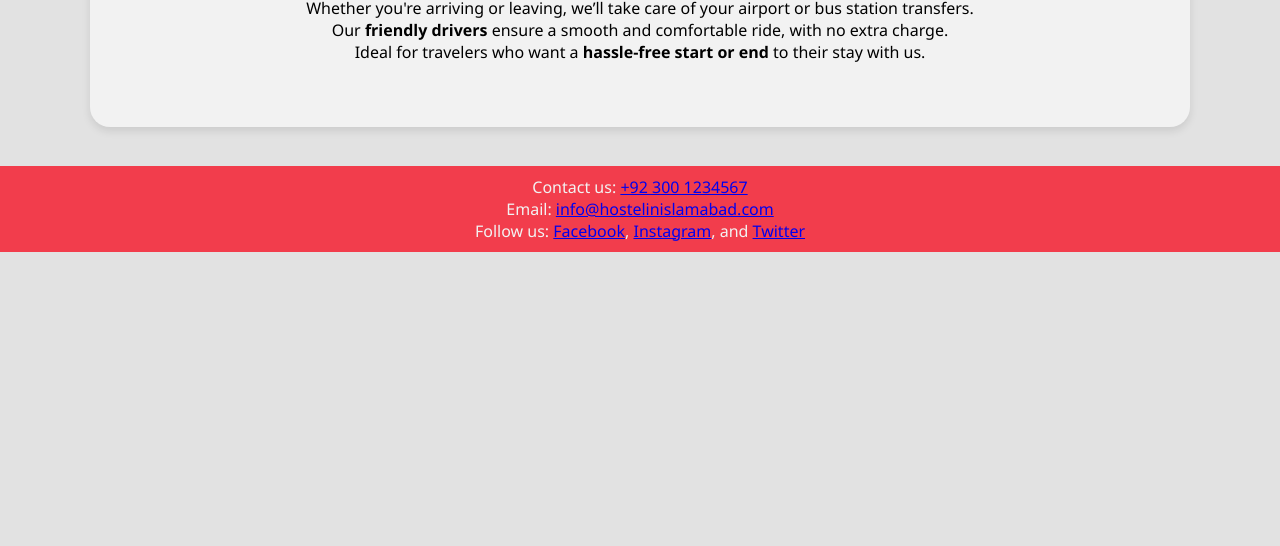
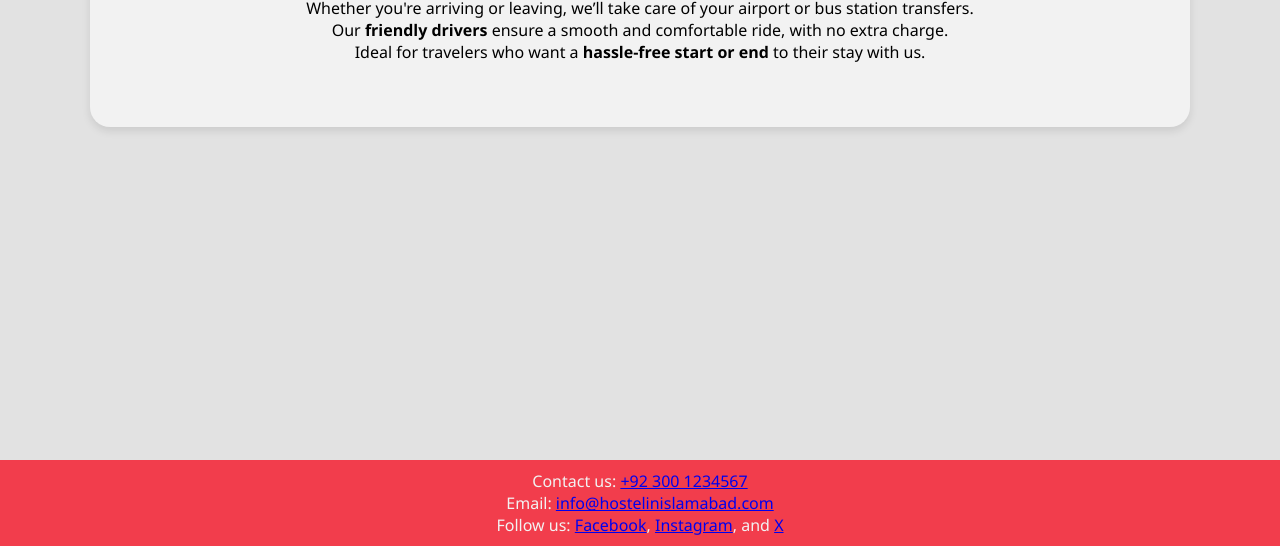
Before and after one commit to AtharRizwan/hostel-in-islamabad, a plain HTML site: page product_pickup.html in a window 1280 px wide. Shown: the part 254-800 px from the top of the page. Drawn offline with Linux system fonts and the light colour scheme.

Commit message:
Fixed footer

```diff
--- a/product_pickup.html
+++ b/product_pickup.html
@@ -1,7 +1,7 @@
 <!DOCTYPE html>
 <html lang="en">
     <head>
-        <title>Product X - Hostel in Islamabad</title>
+        <title>Pick-up &amp; Drop-off - Hostel in Islamabad</title>
         <meta charset="UTF-8">
         <meta name="viewport" content="width=device-width, initial-scale=1.0">
         <link rel="stylesheet" type="text/css" href="product_x.css">
@@ -14,9 +14,9 @@
             <a href="about.html">About</a>
             <a href="services.html">Services</a>
         </header>
-
+        <main>
             <section class="product-details">
-          <h1>Free Pick-up & Drop-off</h1>
+            <h1>Free Pick-up &amp; Drop-off</h1>
             <ul>
                 <li><strong>Convenient and free transportation</strong> for all our guests, available 24/7.</li>
                 <li>Whether you're arriving or leaving, we’ll take care of your airport or bus station transfers.</li>
@@ -24,11 +24,11 @@
                 <li>Ideal for travelers who want a <strong>hassle-free start or end</strong> to their stay with us.</li>
             </ul>
             </section>
-
+        </main>
         <footer class="footer">
             <p>Contact us: <a href="tel:+923001234567">+92 300 1234567</a></p>
             <p>Email: <a href="mailto:info@hostelinislamabad.com">info@hostelinislamabad.com</a></p>
-            <p>Follow us: <a href="#">Facebook</a>, <a href="#">Instagram</a>, and <a href="#">Twitter</a></p>
+            <p>Follow us: <a href="https://www.facebook.com" target="_blank">Facebook</a>, <a href="https://www.instagram.com" target="_blank">Instagram</a>, and <a href="https://www.x.com" target="_blank">X</a></p>
         </footer>
     </body>
 </html>
--- a/styles.css
+++ b/styles.css
@@ -11,8 +11,19 @@
     font-family: 'Segoe UI', Tahoma, Geneva, Verdana, sans-serif;
 }
 
+html, body {
+    height: 100%;
+}
+
 body {
     background-color: var(--background);
+    display: flex;
+    flex-direction: column;
+    min-height: 100vh;
+}
+
+main {
+    flex: 1;
 }
 
 .navbar {
```
Also changed, not shown: home.html (+2 -0 lines), product_bike.html (+4 -4 lines), product_breakfast.html (+4 -2 lines), product_events.html (+4 -4 lines), product_pudding.html (+4 -4 lines), services.html (+3 -3 lines). Lines whose indentation alone changed are shown as unchanged.
